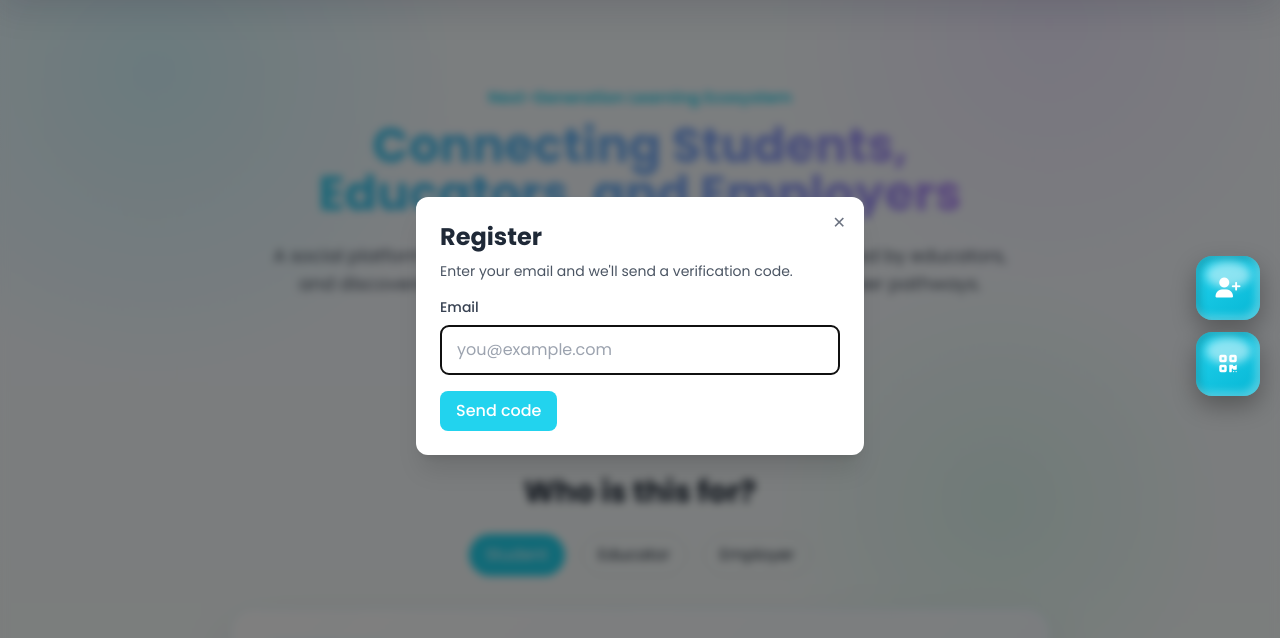
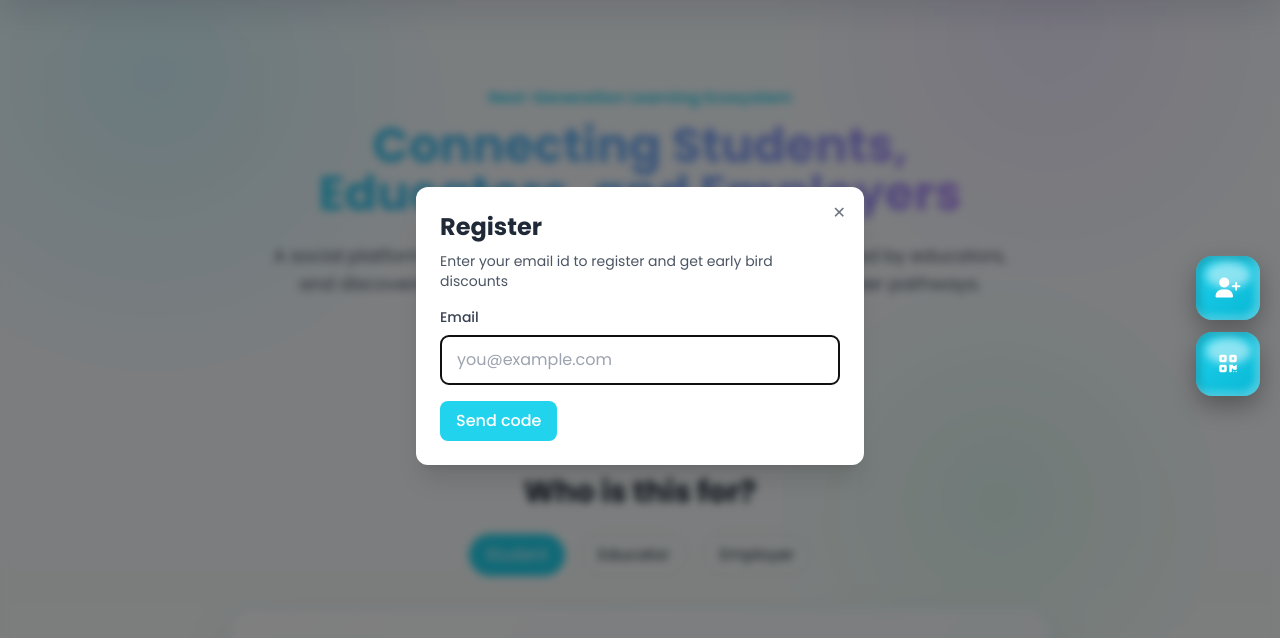
Before and after one commit to supriyakokate92/socioturtle, a plain HTML site: page index.html in a window 1280 px wide. Both pictures are taken after a click on the button 1228 px from the left and 362 px from the top of the page. Shown: the part 74-712 px from the top of the page. Drawn offline with nearby package versions, Linux system fonts and the light colour scheme.

Commit message:
Update registration modal description with early bird discount messaging
Also removes default browser top margin so mb-4 spacing renders as intended.

Co-Authored-By: Claude Sonnet 5 <noreply@anthropic.com>

```diff
--- a/index.html
+++ b/index.html
@@ -762,7 +762,7 @@
       <button class="modal-close absolute top-3 right-3 text-gray-500 hover:text-gray-800" aria-label="Close registration dialog">✕</button>
 
       <h2 id="registerTitle" class="text-2xl font-bold mb-2">Register</h2>
-      <p id="registerDesc" class="text-sm text-gray-600 mb-4">Enter your email and we'll send a verification code.</p>
+      <p id="registerDesc" class="text-sm text-gray-600 mt-0 mb-4">Enter your email id to register and get early bird discounts</p>
 
       <form id="registerForm" class="space-y-4" novalidate>
         <div>
```
